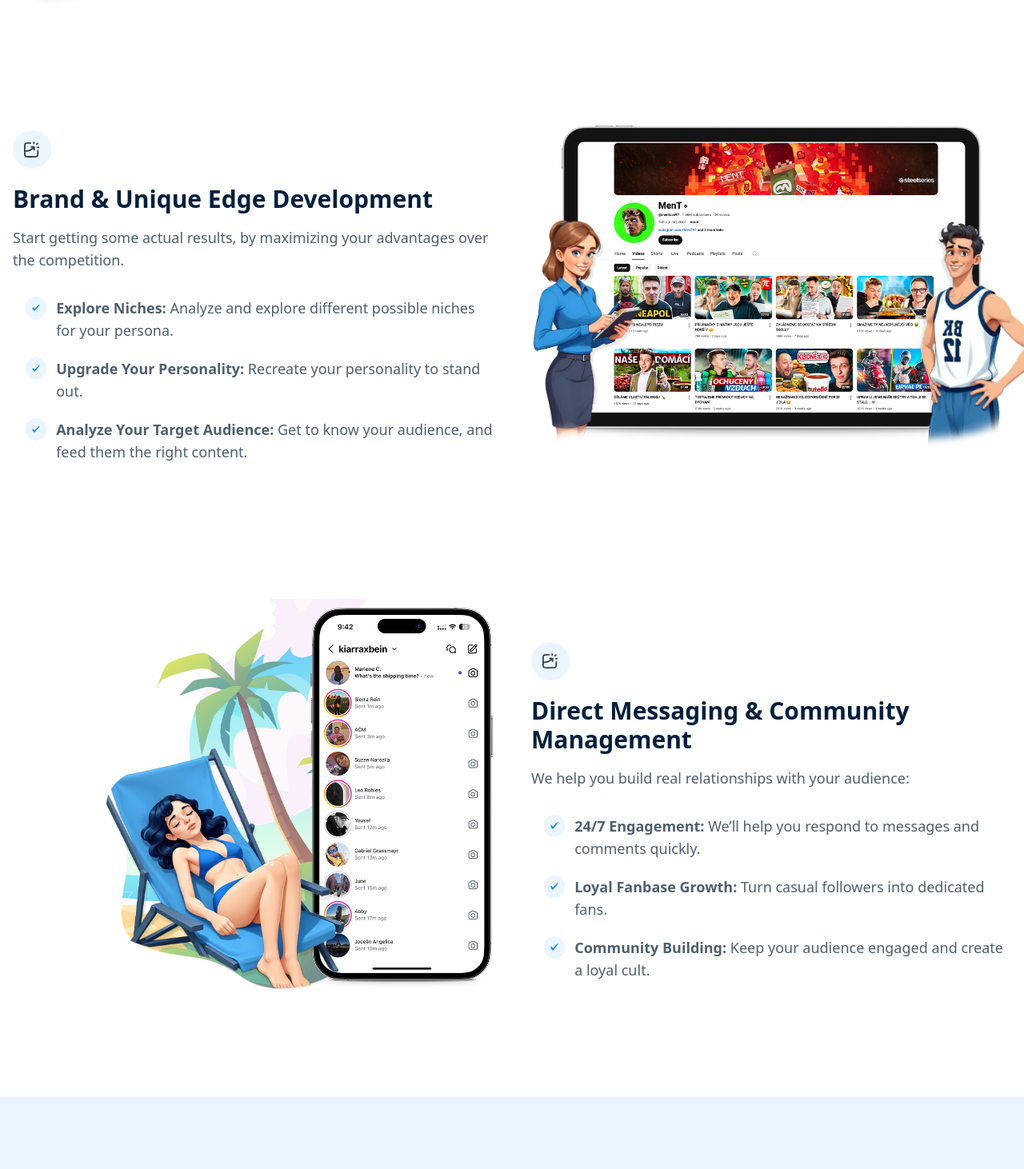
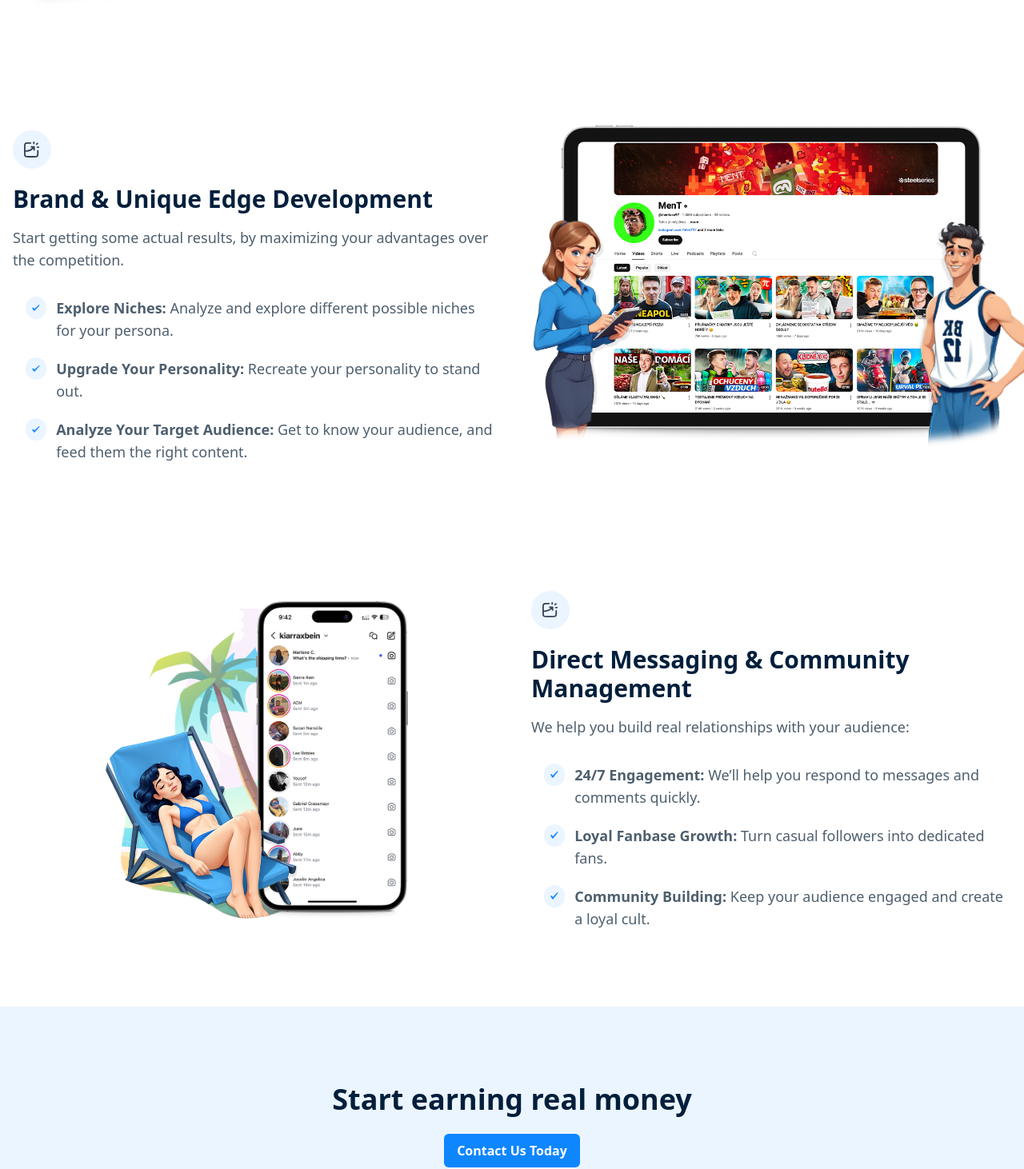
Before and after one commit to KamanDShrestha/rubia-2, a Next.js app: page /solutions in a window 1280 px wide. Shown: the part 1571-3033 px from the top of the page at 80% size. Built offline with nearby package versions, Linux system fonts and the light colour scheme.

Commit message:
style: minor styling changes

```diff
--- a/src/app/solutions/page.tsx
+++ b/src/app/solutions/page.tsx
@@ -154,7 +154,7 @@ const SolutionsPage = () => {
           {/* Image Section */}
         </div>
 
-        <div className='md:grid md:grid-cols-2 gap-8 md:gap-12 flex flex-col items-center lg:pb-[7rem]'>
+        <div className='md:grid md:grid-cols-2 gap-8 md:gap-12 flex flex-col items-center pb-[3rem]'>
           <div className=' flex flex-col justify-start items-start text-left'>
             <div className='w-12 h-12 mt-9  rounded-full bg-brand-light flex justify-center items-center'>
               <Image src='/icons/manage.svg' alt='' width={20} height={20} />
@@ -237,7 +237,7 @@ const SolutionsPage = () => {
           <div className='relative w-full xl:w-[760px] h-[350px] sm:h-96 flex items-center justify-center sm:mt-8 lg:mt-0 mx-auto'>
             {/* Background tree */}
             <div className='relative w-full xl:w-[760px] h-[350px] sm:h-96 pl-16'>
-              <div className='absolute bottom-0 left-[17.5%] z-10 w-[42%] sm:w-[48%] lg:w-[44%]'>
+              <div className='absolute bottom-0 left-[17.5%] z-10 w-[42%] sm:w-[48%] lg:w-[35%]'>
                 <Image
                   src='/images/solutions/4/Curves 1.png'
                   alt='Background tree'
@@ -247,7 +247,7 @@ const SolutionsPage = () => {
                 />
               </div>
               {/* iPhone image */}
-              <div className='absolute bottom-0 left-[49%] z-20 w-[32%] sm:w-[30%]'>
+              <div className='absolute bottom-0 left-[40%] z-20 w-[32%] sm:w-[25%]'>
                 <Image
                   src='/images/solutions/4/iphone.png'
                   alt='Iphone image'
@@ -257,7 +257,7 @@ const SolutionsPage = () => {
                 />
               </div>
               {/* Woman on chair */}
-              <div className='absolute bottom-0 left-[20%] md:left-[15%] z-30 w-[32%] sm:w-[36%] lg:w-[40%]'>
+              <div className='absolute bottom-0 left-[20%] md:left-[15%] z-30 w-[32%] sm:w-[36%] lg:w-[32%]'>
                 <Image
                   src='/images/solutions/4/Woman.png'
                   alt='woman on chair'
@@ -268,7 +268,7 @@ const SolutionsPage = () => {
               </div>
             </div>
           </div>
-          <div className=' flex flex-col justify-start items-start text-left lg:pb-24'>
+          <div className=' flex flex-col justify-start items-start text-left lg:pb-12'>
             <div className='w-12 h-12 mt-9 rounded-full bg-brand-light flex justify-center items-center'>
               <Image src='/icons/manage.svg' alt='' width={20} height={20} />
             </div>
```
